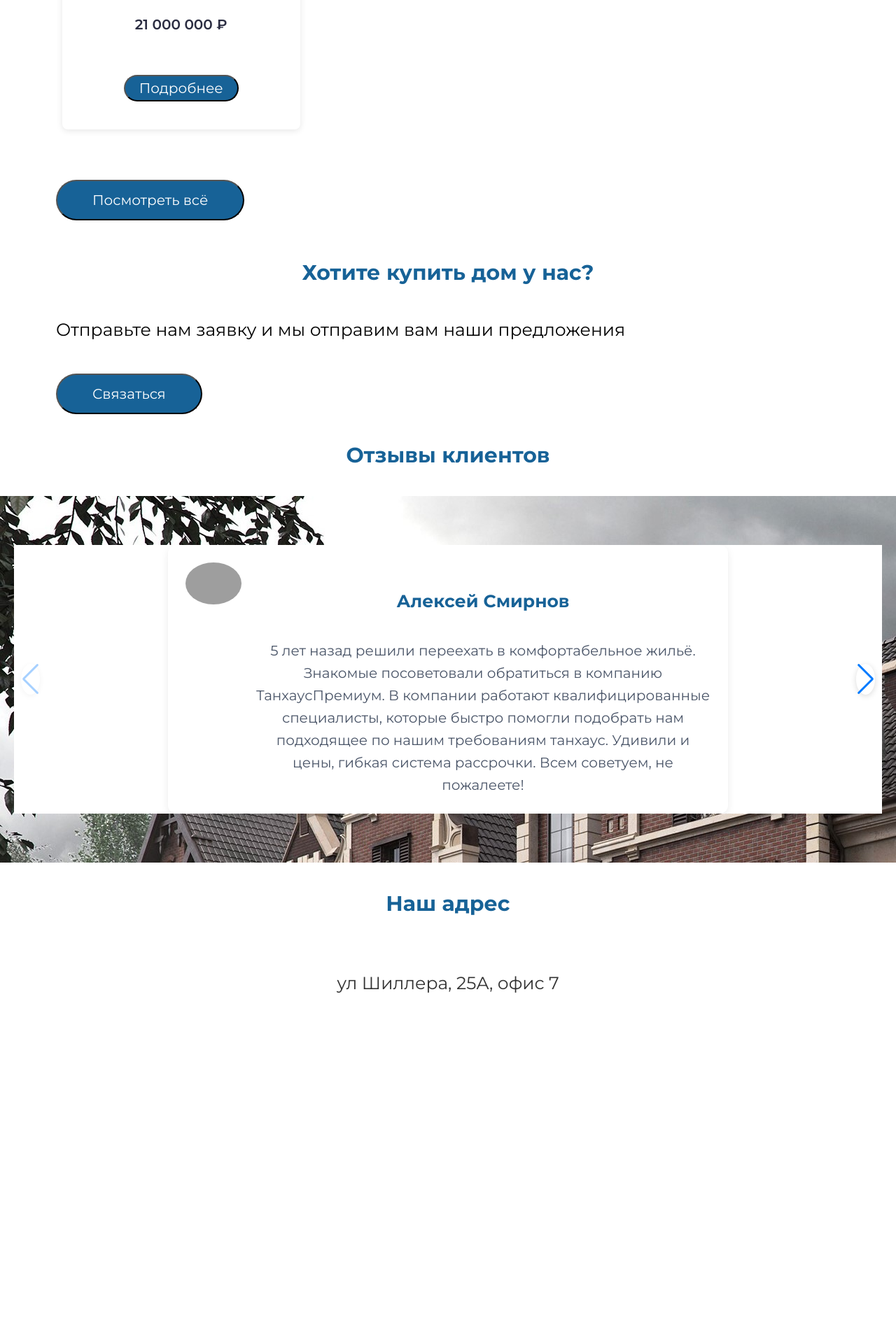
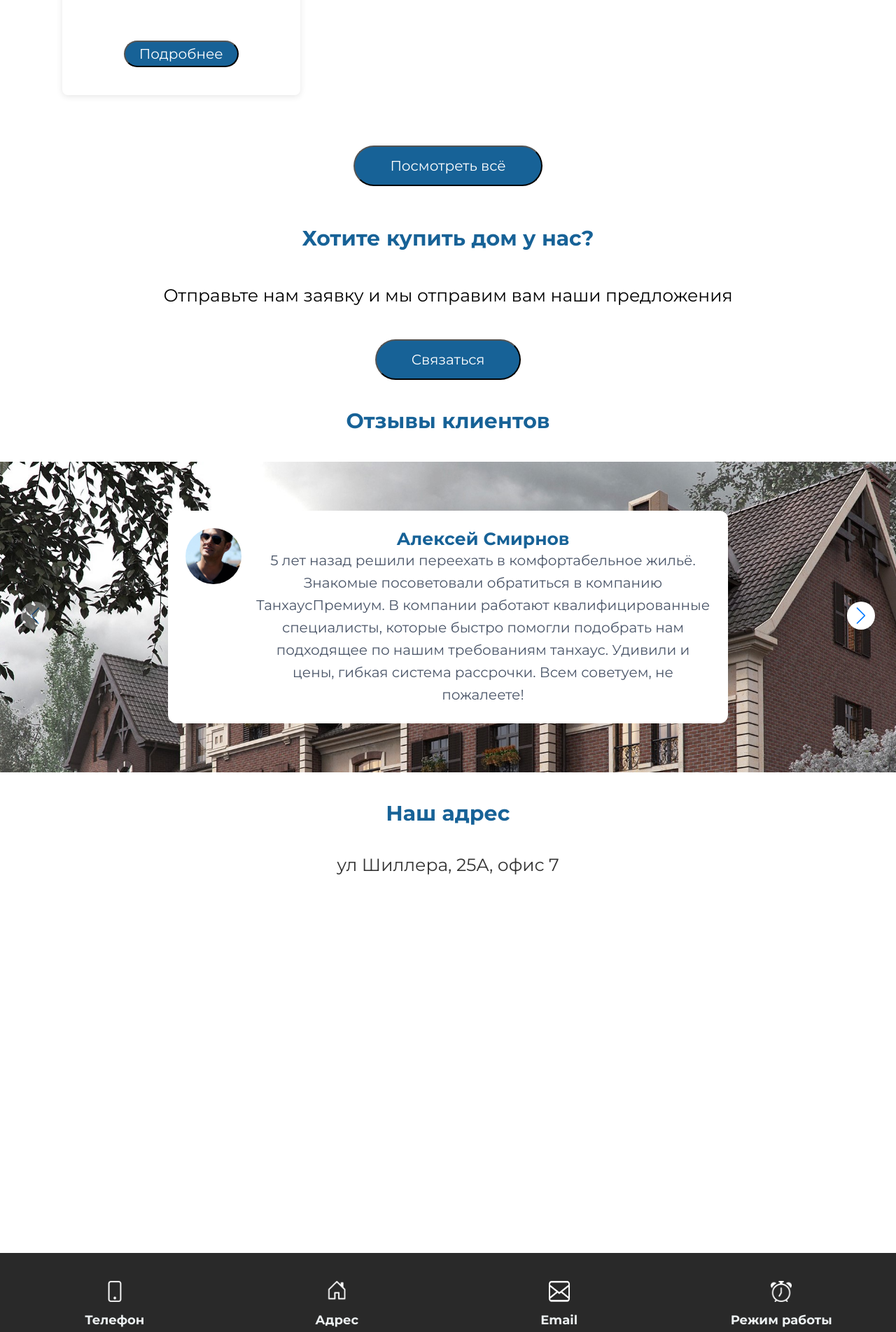
Before and after one commit to Ilya-KeFiRcHiK/Practice_Tanhouse, a PHP site: page / in a window 1280 px wide. Shown: the part 3080-4984 px from the top of the page at 70% size. Run offline with PHP 8.4, Linux system fonts and the light colour scheme; grey boxes are pictures that could not be loaded.

Commit message:
Изменения

```diff
--- a/company.html
+++ b/company.html
@@ -255,7 +255,7 @@
 </section>
 
 <footer class="main-footer">
-    <div class="footer-container">
+    <div class="footer-container container">
         <div class="footer-copyright">
             <p>&copy; ТаунхаусПремиум, 2025. Все права защищены.</p>
         </div>
--- a/index.html
+++ b/index.html
@@ -58,7 +58,7 @@
             <p class="sale-p">Успейте купить по выгодной цене!</p>
             <p class="sale-p">Скидки до <span class="discount">15%</span></p>
             <p class="timer-text">До конца акции осталось:</p>
-            <button class="header-zvonok">Подробнее</button>
+            <button class="zvonok-podrobnie">Подробнее</button>
         </div>
     </div>
 </div>
@@ -201,7 +201,7 @@
       <!-- Отзыв 1 -->
       <div class="swiper-slide">
         <div class="review-card">
-          <img src="https://randomuser.me/api/portraits/men/1.jpg" alt="Алексей Смирнов" class="review-avatar">
+          <img src="img/6ed89b37c942b597b9887b19c73da8a8.jpg" alt="Алексей Смирнов" class="review-avatar">
           <div class="review-content-wrapper">
             <h3 class="review-author">Алексей Смирнов</h3>
             <div class="review-content">
@@ -214,7 +214,7 @@
       <!-- Отзыв 2 -->
       <div class="swiper-slide">
         <div class="review-card">
-          <img src="https://randomuser.me/api/portraits/men/5.jpg" alt="Сергей Анохин" class="review-avatar">
+          <img src="img/2051fff4c0c5cd31ac0f1393ea87f637.jpg" alt="Сергей Анохин" class="review-avatar">
           <div class="review-content-wrapper">
             <h3 class="review-author">Сергей Анохин</h3>
             <div class="review-content">
--- a/style.css
+++ b/style.css
@@ -162,6 +174,7 @@
     font-size: 25px;
     text-align: center;
     padding: 40px;
+    padding-top: 0;
 }
 
 h1{
@@ -275,7 +288,6 @@ h3{
 
 h3{
     text-align: center;
-    padding: 40px;
     font-size: 40px;
 }
 
@@ -607,8 +619,7 @@ h2{
 .reviews-section {
     padding: 70px 20px;
     background: #f8f9fa;
-    background-image: url(img/4da73e45234489.582a187b547f0.jpg);
-    background-repeat: no-repeat;
+    background: url(img/4da73e45234489.582a187b547f0.jpg) center/cover no-repeat;
 }
 
 .reviews-title {
@@ -672,7 +683,7 @@ h2{
 
 .review-avatar {
   width: 80px;
-  height: 80px;
+  height: 80px !important;
   border-radius: 50%;
   object-fit: cover;
   flex-shrink: 0;
@@ -707,15 +718,16 @@ h2{
 .swiper-button-prev {
   color: #4a6bff;
   background: white;
-  width: 40px;
-  height: 40px;
+  width: 40px !important;
+  height: 40px !important;
   border-radius: 50%;
   box-shadow: 0 2px 8px rgba(0, 0, 0, 0.15);
 }
 
 .swiper-button-next::after,
 .swiper-button-prev::after {
-  font-size: 1.2rem;
+  font-size: 24px !important;
+
 }
 
 
@@ -878,11 +890,11 @@ align-items: end;
 }
 
 .contact-icon {
-    display: flex;
+  display: flex;
   align-items: center;
   justify-content: center;
-  width: 48px;
-  height: 48px;
+  width: 30px;
+  height: 30px;
   color: #176297;
   flex-shrink: 0;
 }
@@ -1566,7 +1581,6 @@ align-items: end;
     .swiper-slide {
       text-align: center;
       font-size: 18px;
-      background: #fff;
       display: flex;
       justify-content: center;
       align-items: center;
@@ -1667,6 +1681,7 @@ address {
 }
 
 .catalog-show-all{
+  display: flex;
   border-radius: 30px;
     background-color: #176297;
     color: white;
@@ -1674,6 +1689,8 @@ address {
     margin-top: 40px;
     width: fit-content;
     padding-top: 15px;
+    margin-left: auto;
+    margin-right: auto;
     padding-bottom: 15px;
     padding-left: 50px;
     padding-right: 50px;
@@ -1684,12 +1701,15 @@ address {
 }
 
 .cta-button{
+  display: flex;
   border-radius: 30px;
     background-color: #176297;
     color: white;
     font-size: 20px;
     margin-top: 40px;
     width: fit-content;
+    margin-left: auto;
+    margin-right: auto;
     padding-top: 15px;
     padding-bottom: 15px;
     padding-left: 50px;
@@ -1702,8 +1722,5 @@ address {
 
 .cta-description{
   font-size: 25px;
-}
-
-.sale-container:hover{
-  transform: scale(1.5);
-}
+  text-align: center;
+}
--- a/tanhouse1.html
+++ b/tanhouse1.html
@@ -218,7 +218,7 @@
 </section>
 
 <footer class="main-footer">
-    <div class="footer-container">
+    <div class="footer-container container">
         <div class="footer-copyright">
             <p>&copy; ТаунхаусПремиум, 2025. Все права защищены.</p>
         </div>
--- a/tanhouse2.html
+++ b/tanhouse2.html
@@ -220,7 +220,7 @@
 </section>
 
 <footer class="main-footer">
-    <div class="footer-container">
+    <div class="footer-container container">
         <div class="footer-copyright">
             <p>&copy; ТаунхаусПремиум, 2025. Все права защищены.</p>
         </div>
--- a/tanhouse3.html
+++ b/tanhouse3.html
@@ -219,7 +219,7 @@
 </section>
 
 <footer class="main-footer">
-    <div class="footer-container">
+    <div class="footer-container container">
         <div class="footer-copyright">
             <p>&copy; ТаунхаусПремиум, 2025. Все права защищены.</p>
         </div>
--- a/tanhouse4.html
+++ b/tanhouse4.html
@@ -225,7 +225,7 @@
 </section>
 
 <footer class="main-footer">
-    <div class="footer-container">
+    <div class="footer-container container">
         <div class="footer-copyright">
             <p>&copy; ТаунхаусПремиум, 2025. Все права защищены.</p>
         </div>
```
Also changed, not shown: other parts of style.css (+20 -5 lines), img/2051fff4c0c5cd31ac0f1393ea87f637.jpg (added), img/6ed89b37c942b597b9887b19c73da8a8.jpg (added).
